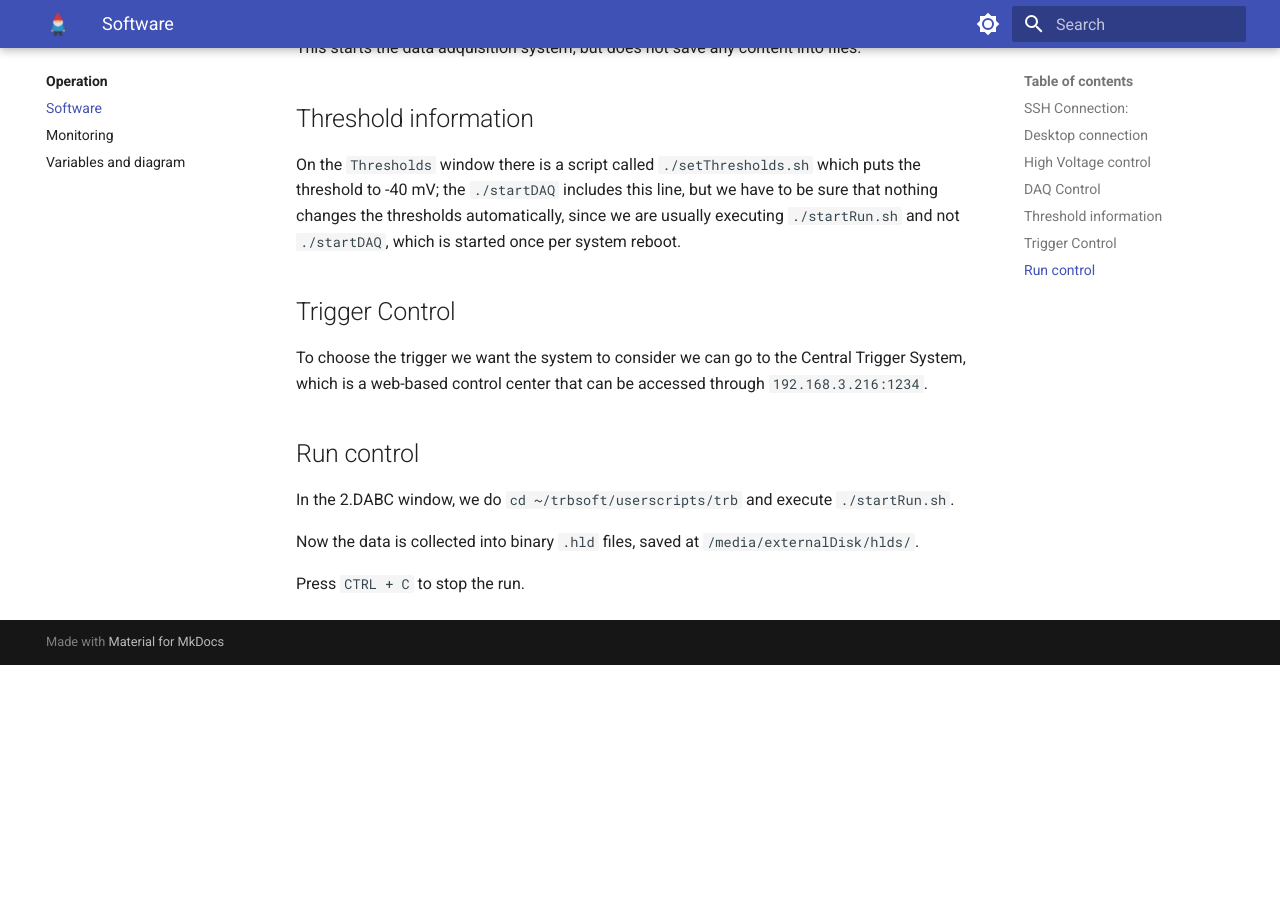
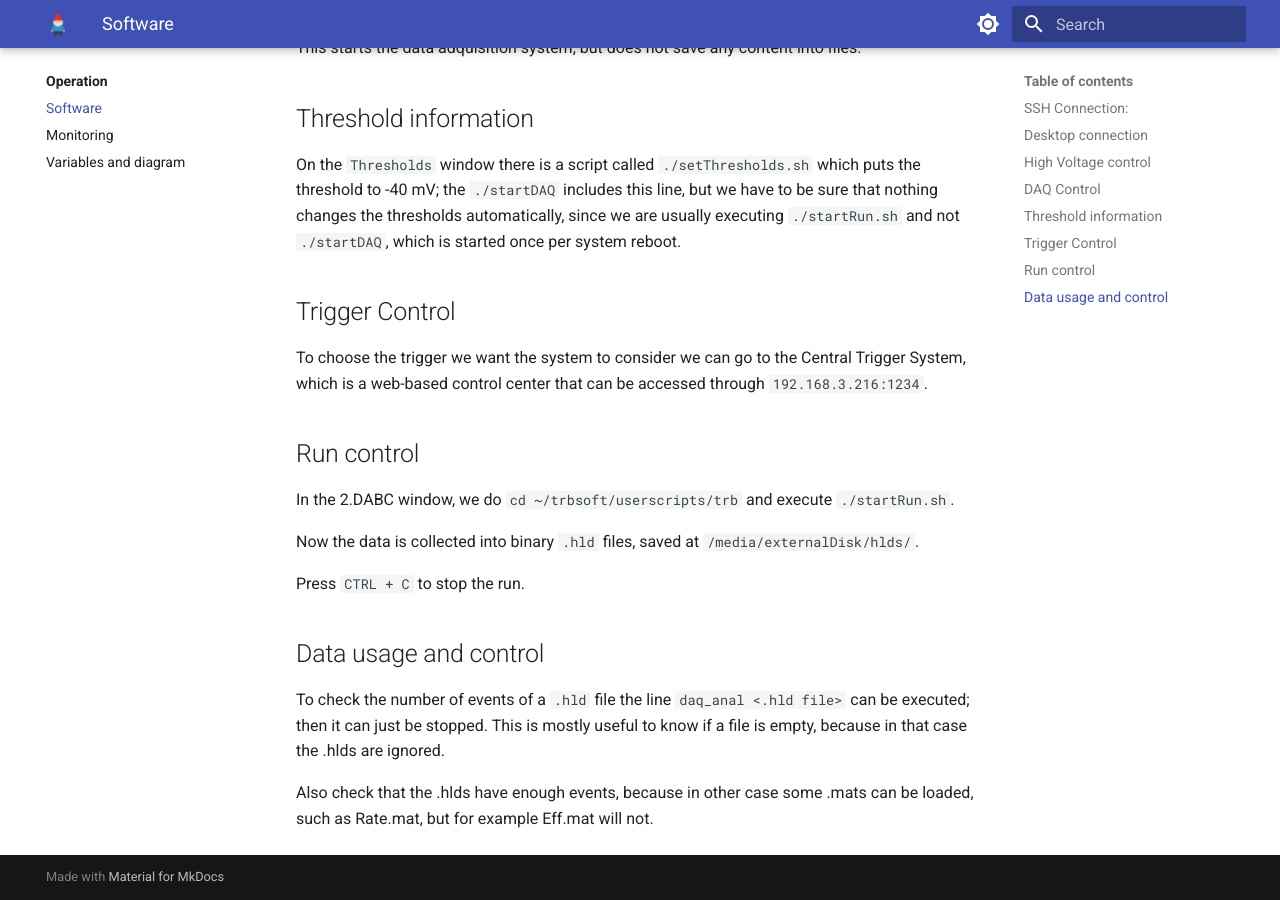
Before and after one commit to cayesoneira/miniTRASGO-documentation, an MkDocs documentation site: the page built from docs/operation/software.md, in a window 1280 px wide and 900 px high, scrolled down 1478 px. Built offline with MkDocs 1.6.1 and Material for MkDocs 9.7.7, drawn with Linux system fonts in a browser that asks for light colours; before the commit the page ends 2143 px from its top, so only the background shows below that.

Commit message:
Update software.md

```diff
--- a/docs/operation/software.md
+++ b/docs/operation/software.md
@@ -53,3 +53,8 @@
 Now the data is collected into binary `.hld` files, saved at `/media/externalDisk/hlds/`.
 
 Press `CTRL + C` to stop the run.
+
+## Data usage and control
+To check the number of events of a `.hld` file the line `daq_anal <.hld file>` can be executed; then it can just be stopped. This is mostly useful to know if a file is empty, because in that case the .hlds are ignored.
+
+Also check that the .hlds have enough events, because in other case some .mats can be loaded, such as Rate.mat, but for example Eff.mat will not.
```
